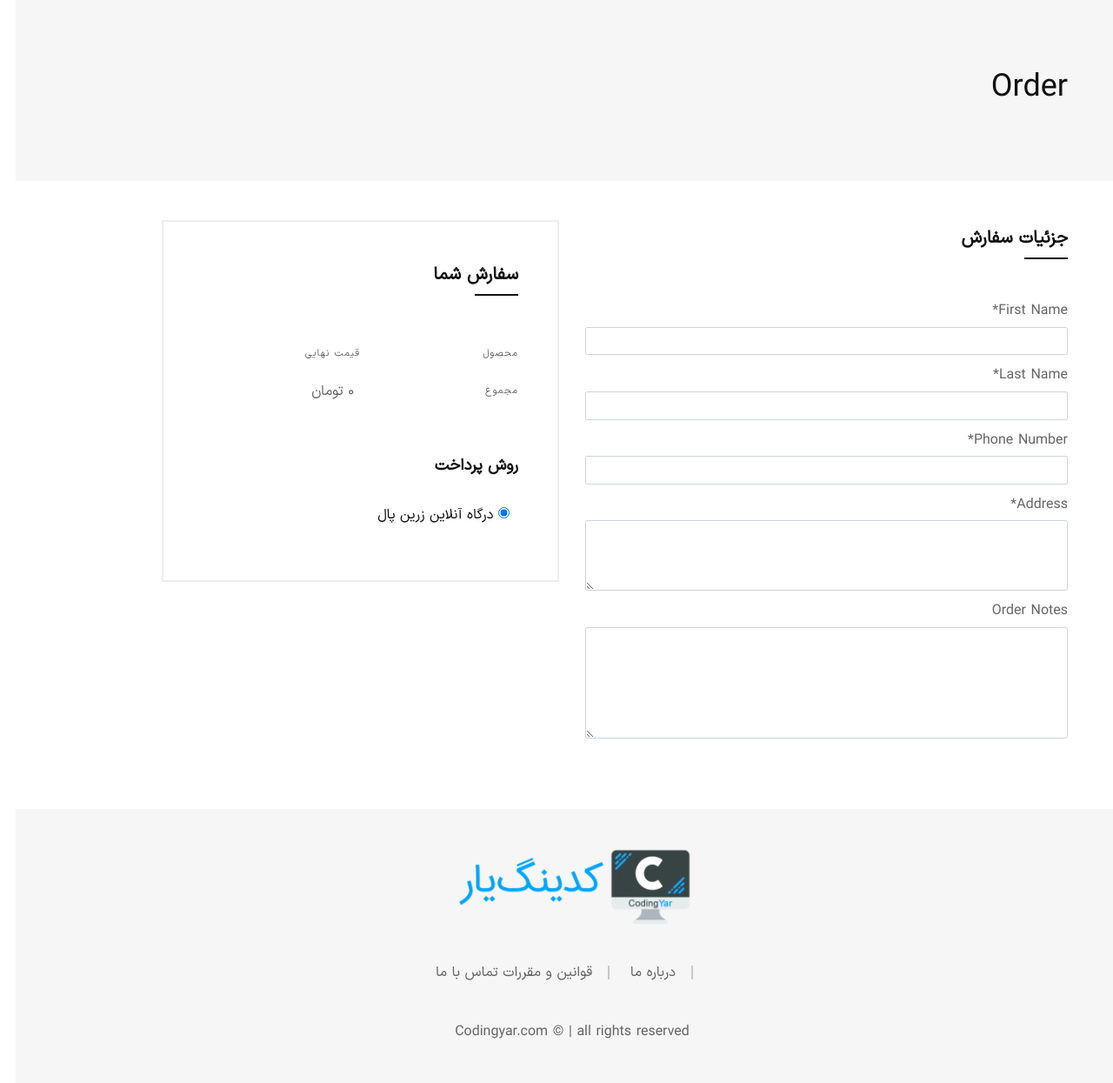
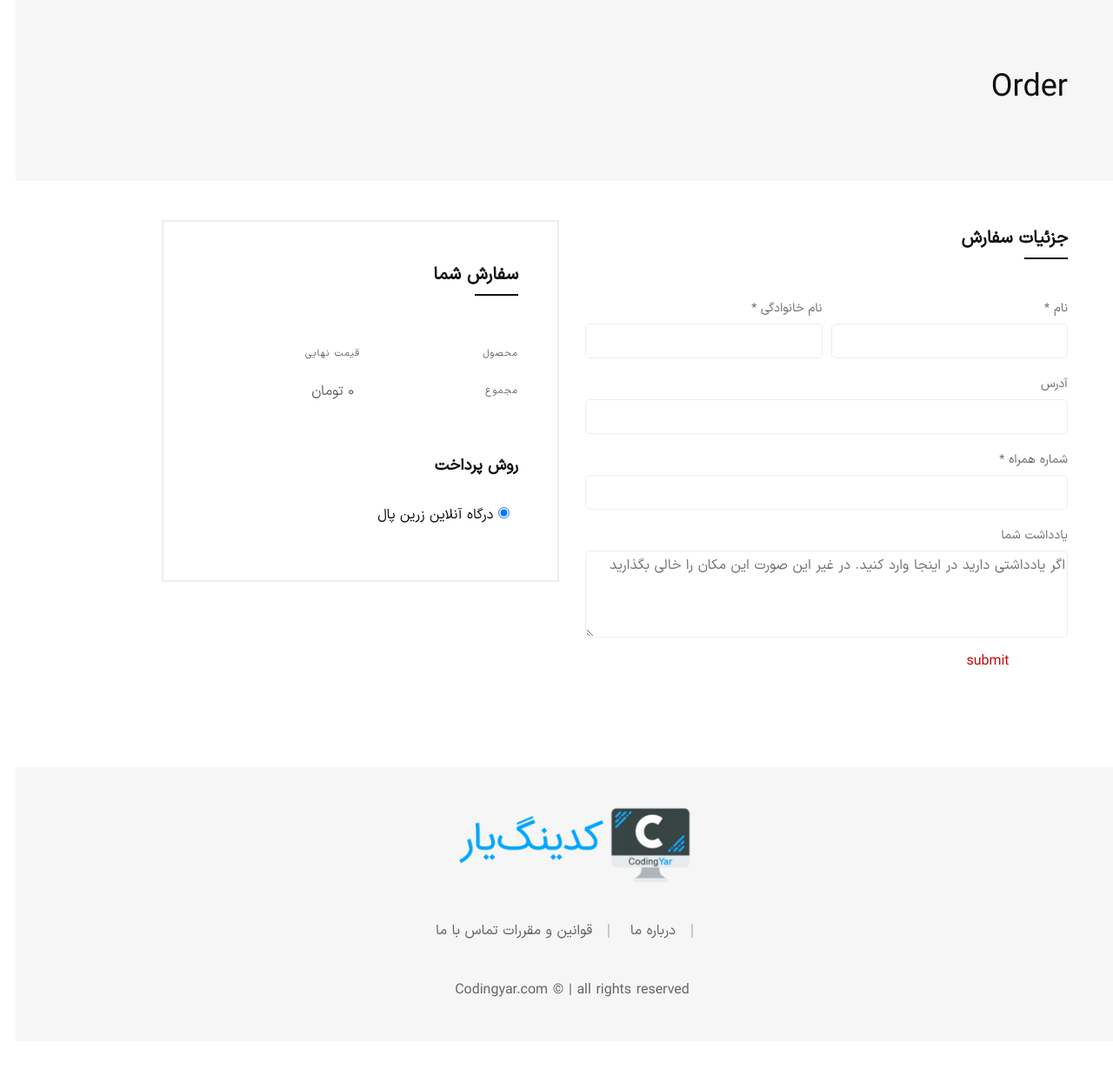
Before and after one commit to hatef97/online_shop, a Django app: page /order/create/ in a window 1280 px wide. Shown: the part 104-1349 px from the top of the page at 87% size. After the commit the page ends 1250 px from the top, so only its background shows below. Run offline with Django 4.2, Linux system fonts and the light colour scheme; the visitor is signed in with stand-in values (Sample User, id 1); parts of the project's set-up code (start-up, migrations or seed data) failed here and were passed over; some libraries are stand-ins or nearby versions; some web fonts are replaced.

Commit message:
Update forms for Orders

```diff
--- a/orders/templates/orders/order_create.html
+++ b/orders/templates/orders/order_create.html
@@ -23,54 +23,52 @@
                             <h2>جزئیات سفارش</h2>
                         </div>
                         <div class="checkout-form">
-                            {{ form|crispy }}
-{#                            <form action="#" class="form form--checkout">#}
-{#                                <div class="form-row mb--20">#}
-{#                                    <div class="form__group col-md-6 mb-sm--30">#}
-{#                                        <label for="billing_fname" class="form__label form__label--2">نام <span#}
-{#                                                class="required">*</span></label>#}
-{#                                        <input type="text" name="billing_fname" id="billing_fname"#}
-{#                                               class="form__input form__input--2">#}
-{#                                    </div>#}
-{#                                    <div class="form__group col-md-6">#}
-{#                                        <label for="billing_lname" class="form__label form__label--2">نام خانوادگی <span#}
-{#                                                class="required">*</span></label>#}
-{#                                        <input type="text" name="billing_lname" id="billing_lname"#}
-{#                                               class="form__input form__input--2">#}
-{#                                    </div>#}
-{#                                </div>#}
-{#                                <div class="form-row mb--20">#}
-{#                                    <div class="form__group col-12">#}
-{#                                        <label for="billing_company" class="form__label form__label--2">آدرس</label>#}
-{#                                        <input type="text" name="billing_company" id="billing_company"#}
-{#                                               class="form__input form__input--2">#}
-{#                                    </div>#}
-{#                                </div>#}
-{#                                <div class="form-row mb--20">#}
-{#                                    <div class="form__group col-12">#}
-{#                                        <label for="billing_phone" class="form__label form__label--2">شماره همراه <span#}
-{#                                                class="required">*</span></label>#}
-{#                                        <input type="text" name="billing_phone" id="billing_phone"#}
-{#                                               class="form__input form__input--2">#}
-{#                                    </div>#}
-{#                                </div>#}
-{#                                <div class="form-row mb--20">#}
-{#                                    <div class="form__group col-12">#}
-{#                                        <label for="billing_email" class="form__label form__label--2">ایمیل <span#}
-{#                                                class="required">*</span></label>#}
-{#                                        <input type="email" name="billing_email" id="billing_email"#}
-{#                                               class="form__input form__input--2">#}
-{#                                    </div>#}
-{#                                </div>#}
-{#                                <div class="form-row">#}
-{#                                    <div class="form__group col-12">#}
-{#                                        <label for="orderNotes" class="form__label form__label--2">یادداشت شما</label>#}
-{#                                        <textarea class="form__input form__input--2 form__input--textarea"#}
-{#                                                  id="orderNotes" name="orderNotes"#}
-{#                                                  placeholder="اگر یادداشتی دارید در اینجا وارد کنید. در غیر این صورت این مکان را خالی بگذارید"></textarea>#}
-{#                                    </div>#}
-{#                                </div>#}
-{#                            </form>#}
+                            <form action="#" method="post" class="form form--checkout">
+                                {% csrf_token %}
+                                {% if form.errors %}
+                                    <div class="alert alert-danger">
+                                        {{ form.errors }}
+                                    </div>
+                                {% endif %}
+                                <div class="form-row mb--20">
+                                    <div class="form__group col-md-6 mb-sm--30">
+                                        <label for="billing_fname" class="form__label form__label--2">نام <span
+                                                class="required">*</span></label>
+                                        <input type="text" name="fist_name" id="billing_fname"
+                                               class="form__input form__input--2">
+                                    </div>
+                                    <div class="form__group col-md-6">
+                                        <label for="billing_lname" class="form__label form__label--2">نام خانوادگی <span
+                                                class="required">*</span></label>
+                                        <input type="text" name="last_name" id="billing_lname"
+                                               class="form__input form__input--2">
+                                    </div>
+                                </div>
+                                <div class="form-row mb--20">
+                                    <div class="form__group col-12">
+                                        <label for="billing_address" class="form__label form__label--2">آدرس</label>
+                                        <input type="text" name="address" id="billing_address"
+                                               class="form__input form__input--2">
+                                    </div>
+                                </div>
+                                <div class="form-row mb--20">
+                                    <div class="form__group col-12">
+                                        <label for="billing_phone" class="form__label form__label--2">شماره همراه <span
+                                                class="required">*</span></label>
+                                        <input type="text" name="phone_number" id="billing_phone"
+                                               class="form__input form__input--2">
+                                    </div>
+                                </div>
+                                <div class="form-row">
+                                    <div class="form__group col-12">
+                                        <label for="orderNotes" class="form__label form__label--2">یادداشت شما</label>
+                                        <textarea class="form__input form__input--2 form__input--textarea"
+                                                  id="orderNotes" name="order_notes"
+                                                  placeholder="اگر یادداشتی دارید در اینجا وارد کنید. در غیر این صورت این مکان را خالی بگذارید"></textarea>
+                                    </div>
+                                </div>
+                                <button class="btn btn-success" type="submit">{% trans 'submit' %}</button>
+                            </form>
                         </div>
                     </div>
                     <div class="col-xl-5 offset-xl-1 col-lg-6 mt-md--40">
@@ -122,5 +120,6 @@
             </div>
         </div>
     </div>
+    {% include 'cart/cart_sidebar.html' %}
     <!-- Main Content Wrapper Start -->
 {% endblock %}
--- a/orders/views.py
+++ b/orders/views.py
@@ -1,9 +1,47 @@
-from django.shortcuts import render
+from django.shortcuts import render, redirect
+from django.contrib.auth.decorators import login_required
+from django.contrib import messages
+from django.utils.translation import gettext as _
 
 from .forms import OrderForm
+from .models import OrderItem
+from cart.cart import Cart
 
 
+
+@login_required
 def order_create_view(request):
-    return render(request, 'orders/order_create.html', context={
-        'form': OrderForm()
+    order_form = OrderForm()
+
+    if request.method == 'POST':
+        order_form = OrderForm(request.POST)
+        cart = Cart(request)
+
+        if len(cart) == 0:
+            messages.warning(request, _('You can not proceed to checkout page because your cart is empty!.'))
+            return redirect('product_list')
+
+        if order_form.is_valid():
+            order_obj = order_form.save(commit=False)
+            order_obj.user = request.user
+            order_obj.save()
+
+            for item in cart:
+                product = item['product_obj']
+                OrderItem.objects.create(
+                    order=order_obj,
+                    product=product,
+                    quantity=item['quantity'],
+                    price=product.price,
+                )
+            cart.clear()
+
+            request.user.first_name = order_obj.fist_name
+            request.user.last_name = order_obj.last_name
+            request.user.save()
+
+            messages.success(request, _('Your order has successfully placed.'))
+
+    return render(request, 'orders/order_create.html', {
+        'form': order_form
     })
```
